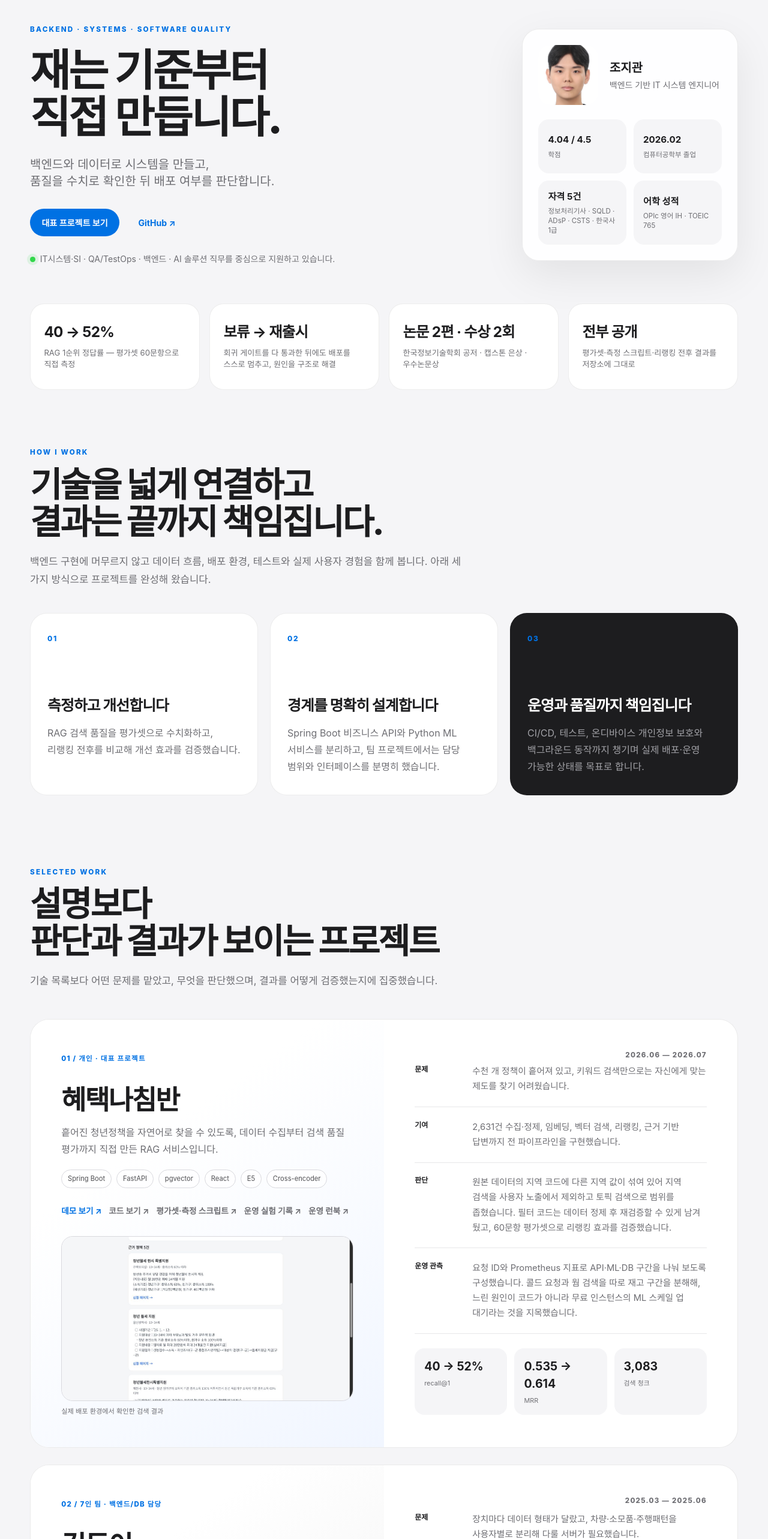
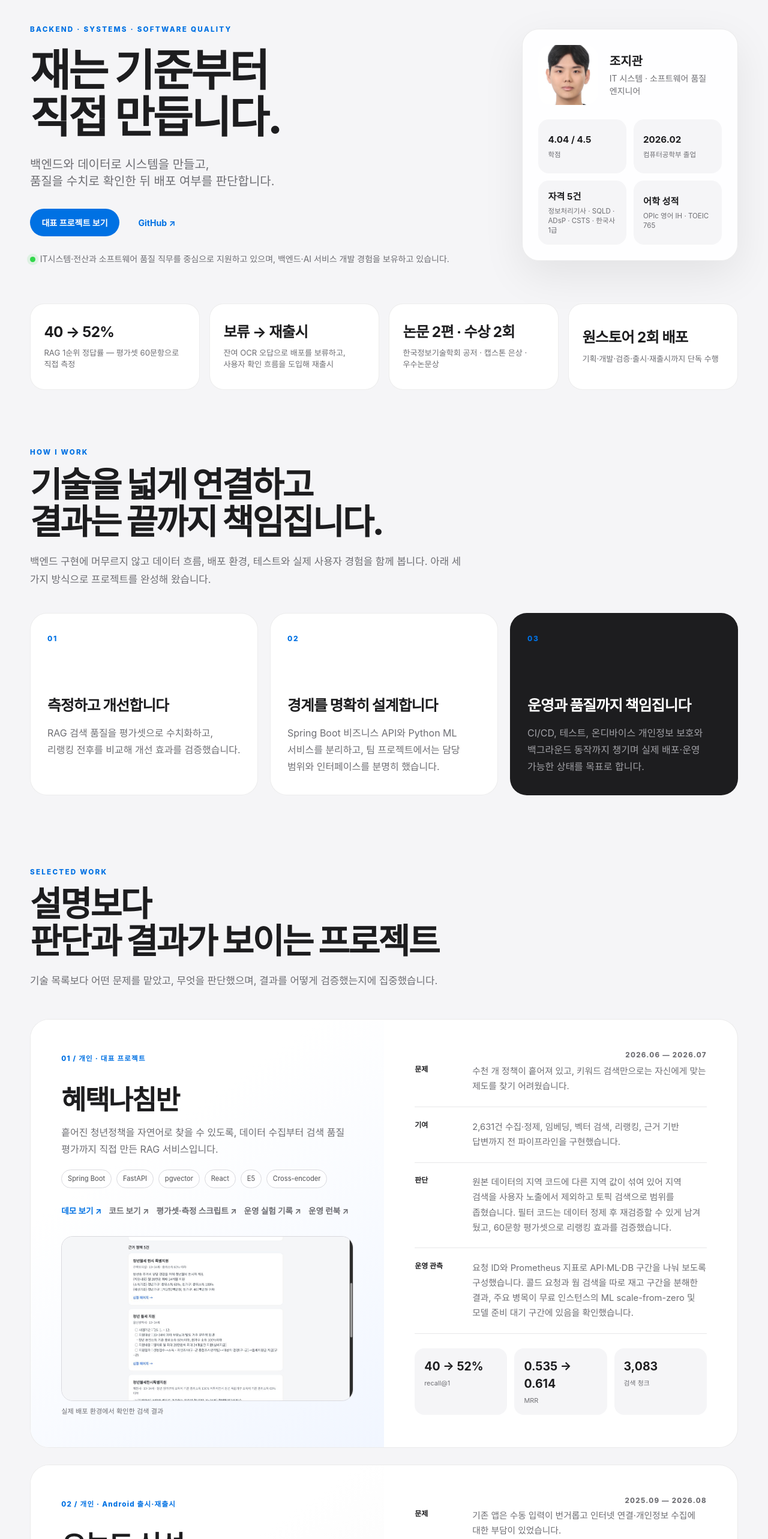
Before and after one commit to crushonyou2/my-portfolio, a React (Create React App) app: page / in a window 1280 px wide. Shown: the part 120-2686 px from the top of the page at 60% size. Built offline with nearby package versions, Linux system fonts and the light colour scheme; the HTML template or start-up script is replaced by a standard one; a web font is replaced by a local one.

Commit message:
content: align portfolio positioning and project priorities

```diff
--- a/src/portfolioData.js
+++ b/src/portfolioData.js
@@ -2,7 +2,7 @@ export const pick = (value, lang) => value && typeof value === "object" && !Arra
 
 export const portfolio = {
   name: { ko: "조지관", en: "Jigwan Joe" },
-  role: { ko: "백엔드 기반 IT 시스템 엔지니어", en: "Backend & IT Systems Engineer" },
+  role: { ko: "IT 시스템 · 소프트웨어 품질 엔지니어", en: "IT Systems & Software Quality Engineer" },
   ui: {
     about: { ko: "소개", en: "About" }, projects: { ko: "프로젝트", en: "Projects" }, credentials: { ko: "이력", en: "Credentials" }, contact: { ko: "연락", en: "Contact" },
     viewWork: { ko: "대표 프로젝트 보기", en: "View selected work" }, resume: { ko: "PDF로 저장", en: "Save as PDF" }, skipToContent: { ko: "본문으로 바로가기", en: "Skip to content" }, languageLabel: { ko: "영문으로 보기", en: "View in Korean" },
@@ -12,7 +12,7 @@ export const portfolio = {
     title: { ko: "재는 기준부터 직접 만듭니다.", en: "I build the yardstick first." },
     summaryLead: { ko: "백엔드와 데이터로 시스템을 만들고,", en: "I build backend and data systems," },
     summaryTail: { ko: "품질을 수치로 확인한 뒤 배포 여부를 판단합니다.", en: "then let measured quality decide what ships." },
-    target: { ko: "IT시스템·SI · QA/TestOps · 백엔드 · AI 솔루션 직무를 중심으로 지원하고 있습니다.", en: "Seeking IT systems and SI, QA/TestOps, backend, and AI solutions engineering roles." },
+    target: { ko: "IT시스템·전산과 소프트웨어 품질 직무를 중심으로 지원하고 있으며, 백엔드·AI 서비스 개발 경험을 보유하고 있습니다.", en: "I focus on IT systems and software quality roles, backed by hands-on backend and AI service development experience." },
     photoAlt: { ko: "조지관 프로필 사진", en: "Portrait of Jigwan Joe" },
     quickFacts: [
       { value: "4.04 / 4.5", label: { ko: "학점", en: "GPA" } }, { value: "2026.02", label: { ko: "컴퓨터공학부 졸업", en: "Computer Engineering" } },
@@ -21,9 +21,9 @@ export const portfolio = {
   },
   proof: { title: { ko: "핵심 성과", en: "Key outcomes" }, items: [
     { value: "40 → 52%", label: { ko: "RAG 1순위 정답률 — 평가셋 60문항으로 직접 측정", en: "RAG top-1 accuracy, measured on a 60-question set I built" } },
-    { value: { ko: "보류 → 재출시", en: "Held, then re-shipped" }, label: { ko: "회귀 게이트를 다 통과한 뒤에도 배포를 스스로 멈추고, 원인을 구조로 해결", en: "I halted my own release after every gate passed, then fixed the cause by design" } },
+    { value: { ko: "보류 → 재출시", en: "Held, then re-shipped" }, label: { ko: "잔여 OCR 오답으로 배포를 보류하고, 사용자 확인 흐름을 도입해 재출시", en: "Held a release over residual OCR errors, then re-shipped with a user-confirmation flow" } },
     { value: { ko: "논문 2편 · 수상 2회", en: "2 papers · 2 awards" }, label: { ko: "한국정보기술학회 공저 · 캡스톤 은상 · 우수논문상", en: "KIIT co-authorship · Capstone Silver · Best Paper" } },
-    { value: { ko: "전부 공개", en: "Fully published" }, label: { ko: "평가셋·측정 스크립트·리랭킹 전후 결과를 저장소에 그대로", en: "Evaluation set, scripts, and before/after results in the repo" } },
+    { value: { ko: "원스토어 2회 배포", en: "2 ONE store releases" }, label: { ko: "기획·개발·검증·출시·재출시까지 단독 수행", en: "Owned planning, development, validation, launch, and re-release end to end" } },
   ] },
   about: {
     eyebrow: { ko: "HOW I WORK", en: "HOW I WORK" }, title: { ko: "기술을 넓게 연결하고\n결과는 끝까지 책임집니다.", en: "Connect the stack\nown the outcome." },
@@ -46,11 +46,30 @@ export const portfolio = {
           { label: { ko: "문제", en: "Problem" }, copy: { ko: "수천 개 정책이 흩어져 있고, 키워드 검색만으로는 자신에게 맞는 제도를 찾기 어려웠습니다.", en: "Thousands of policies were fragmented, and keyword search made relevant programs hard to discover." } },
           { label: { ko: "기여", en: "Ownership" }, copy: { ko: "2,631건 수집·정제, 임베딩, 벡터 검색, 리랭킹, 근거 기반 답변까지 전 파이프라인을 구현했습니다.", en: "I owned 2,631-record ingestion and cleaning, embeddings, vector search, reranking, and grounded generation." } },
           { label: { ko: "판단", en: "Decision" }, copy: { ko: "원본 데이터의 지역 코드에 다른 지역 값이 섞여 있어 지역 검색을 사용자 노출에서 제외하고 토픽 검색으로 범위를 좁혔습니다. 필터 코드는 데이터 정제 후 재검증할 수 있게 남겨 뒀고, 60문항 평가셋으로 리랭킹 효과를 검증했습니다.", en: "Region codes in the source data were mixed with values from other regions, so I took region search out of the user-facing path and narrowed the scope to topic search. The filter code stays in place for re-verification once the data is cleaned. Reranking was validated with a 60-question evaluation set." } },
-          { label: { ko: "운영 관측", en: "Observability" }, copy: { ko: "요청 ID와 Prometheus 지표로 API·ML·DB 구간을 나눠 보도록 구성했습니다. 콜드 요청과 웜 검색을 따로 재고 구간을 분해해, 느린 원인이 코드가 아니라 무료 인스턴스의 ML 스케일 업 대기라는 것을 지목했습니다.", en: "Request IDs and Prometheus metrics separate the API, ML, and database stages. Measuring cold and warm requests independently and decomposing the stages showed the latency came from ML scale-up on a free instance, not from the code." } },
+          { label: { ko: "운영 관측", en: "Observability" }, copy: { ko: "요청 ID와 Prometheus 지표로 API·ML·DB 구간을 나눠 보도록 구성했습니다. 콜드 요청과 웜 검색을 따로 재고 구간을 분해한 결과, 주요 병목이 무료 인스턴스의 ML scale-from-zero 및 모델 준비 대기 구간에 있음을 확인했습니다.", en: "Request IDs and Prometheus metrics separate the API, ML, and database stages. Measuring cold and warm requests separately showed that the main bottleneck in this deployment was the free instance's ML scale-from-zero and model-readiness wait." } },
         ],
         results: [{ value: "40 → 52%", label: { ko: "recall@1", en: "recall@1" } }, { value: "0.535 → 0.614", label: { ko: "MRR", en: "MRR" } }, { value: "3,083", label: { ko: "검색 청크", en: "search chunks" } }],
         links: [{ href: "https://crushonyou2.github.io/benefit-compass", label: { ko: "데모 보기", en: "View demo" } }, { href: "https://github.com/crushonyou2/benefit-compass", label: { ko: "코드 보기", en: "View code" } }, { href: "https://github.com/crushonyou2/benefit-compass/tree/main/eval", label: { ko: "평가셋·측정 스크립트", en: "Evaluation set & scripts" } }, { href: "https://github.com/crushonyou2/benefit-compass/blob/main/docs/operations/PRODUCTION_LAB_2_2026-07-21.md", label: { ko: "운영 실험 기록", en: "Production lab record" } }, { href: "https://github.com/crushonyou2/benefit-compass/blob/main/docs/operations/RUNBOOK.md", label: { ko: "운영 런북", en: "Runbook" } }],
         media: { type: "image", src: "/benefit-compass-demo.png", alt: { ko: "혜택나침반의 월세 지원 검색 결과", en: "BenefitCompass search results for rental support" }, caption: { ko: "실제 배포 환경에서 확인한 검색 결과", en: "Search result captured from the live deployment" } },
+      },
+      {
+        title: "오늘도 신선", type: { ko: "개인 · Android 출시·재출시", en: "Solo · Android launch and re-release" }, period: "2025.09 — 2026.08",
+        lead: { ko: "식품 유통기한 입력의 번거로움을 OCR로 줄이고, 이미지를 서버로 보내지 않는 Android 앱을 기획부터 출시·재출시까지 완주했습니다.", en: "I took an Android app from concept through launch and re-release, using OCR to simplify expiry-date entry while never sending images to a server." },
+        tech: ["Kotlin", "Jetpack Compose", "Room", "WorkManager", "ML Kit OCR", "MVVM"],
+        details: [
+          { label: { ko: "문제", en: "Problem" }, copy: { ko: "기존 앱은 수동 입력이 번거롭고 인터넷 연결·개인정보 수집에 대한 부담이 있었습니다.", en: "Existing apps relied on tedious manual input and raised concerns around connectivity and personal data." } },
+          { label: { ko: "기여", en: "Ownership" }, copy: { ko: "OCR 전처리, Room 기반 로컬 저장, WorkManager 알림, 소비 통계, 위젯과 백업·복원을 단독 구현했습니다.", en: "I built OCR preprocessing, Room storage, WorkManager notifications, statistics, widgets, and backup/restore." } },
+          { label: { ko: "판단", en: "Decision" }, copy: { ko: "촬영한 이미지를 서버로 보내지 않고 기기에서 인식하도록 설계했고, 릴리스 APK에 인터넷 권한이나 사설 QA 데이터가 섞이면 빌드를 실패시키는 검증 단계를 CI에 넣어 그 설계가 배포 산출물에서 유지되는지 자동으로 확인했습니다.", en: "Images are recognized on-device and never sent to a server. A CI gate fails the build if the release APK carries internet permission or private QA data, so the design holds in the shipped artifact." } },
+          { label: { ko: "품질 검증", en: "Quality gate" }, copy: { ko: "독립 한국 라벨 55장으로 동일 표본 회귀 환경을 만들어 D-30 시나리오 기준 정확 일치율을 67.27%에서 72.73%로 올리고, 단위 테스트 29건·계측 테스트 15건을 배포 조건으로 걸었습니다. 게이트를 모두 통과하고도 오답 15장이 남아 후속 버전 배포를 보류했습니다.", en: "I built a fixed-sample regression set of 55 independent Korean labels, raised exact-match from 67.27% to 72.73% under the D-30 scenario, and gated releases on 29 unit and 15 instrumented tests. Every gate passed, yet 15 labels were still wrong, so I held the next release." } },
+          { label: { ko: "그 다음", en: "What followed" }, copy: { ko: "정확도를 더 올리는 대신 인식한 날짜를 사용자가 확인해야 저장되도록 구조를 바꿔 잘못 읽힌 값이 저장되는 경로를 없애고, v1.0.2로 다시 출시했습니다. 공개 배포 이력은 2건입니다.", en: "Instead of chasing accuracy, I made recognised dates require user confirmation before saving, removing the path where a misread date could be stored, and shipped v1.0.2. The app has two public releases." } },
+        ],
+        results: [{ value: "67.27% → 72.73%", label: { ko: "한국 라벨 55장 D-30 정확 일치율", en: "exact match, 55 Korean labels (D-30)" } }, { value: "29 + 15", label: { ko: "단위·계측 테스트 통과", en: "unit and instrumented tests" } }, { value: { ko: "배포 2건", en: "2 releases" }, label: { ko: "사용자 확인 흐름 도입 후 재출시", en: "re-shipped after adding user confirmation" } }],
+        links: [{ href: "https://m.onestore.co.kr/v2/ko-kr/app/0001003331", label: { ko: "스토어에서 보기", en: "View in store" } }, { href: "https://github.com/crushonyou2/Fridge-D-Day", label: { ko: "코드 보기", en: "View code" } }, { href: "https://github.com/crushonyou2/Fridge-D-Day/blob/main/QA_RELEASE_RECORD.md", label: { ko: "QA·릴리스 기록", en: "QA & release record" } }, { href: "https://github.com/crushonyou2/Fridge-D-Day/blob/main/docs/qa/OCR_BENCHMARK.md", label: { ko: "OCR 벤치마크", en: "OCR benchmark" } }, { href: "https://github.com/crushonyou2/Fridge-D-Day/blob/main/.github/workflows/android-ci.yml", label: { ko: "CI 설정", en: "CI workflow" } }],
+        media: { type: "gallery", label: { ko: "오늘도 신선 실제 앱 화면", en: "Fresh Today app screens" }, images: [
+          { src: "/today-fresh-1.png", alt: { ko: "오늘도 신선 유통기한 목록 화면", en: "Expiration list screen" } },
+          { src: "/today-fresh-2.png", alt: { ko: "오늘도 신선 OCR 촬영 화면", en: "OCR capture screen" } },
+          { src: "/today-fresh-3.png", alt: { ko: "오늘도 신선 소비 통계 화면", en: "Consumption statistics screen" } },
+        ] },
       },
       {
         title: "길동이 · AI 차량 어시스턴트", titleLines: [{ ko: "길동이", en: "GildongE" }, { ko: "AI 차량 어시스턴트", en: "AI Vehicle Assistant" }], type: { ko: "7인 팀 · 백엔드/DB 담당", en: "Team of 7 · Backend/DB owner" }, period: "2025.03 — 2025.06",
@@ -64,25 +83,6 @@ export const portfolio = {
         results: [{ value: "은상", label: { ko: "캡스톤디자인 경진대회", en: "Capstone Design award" } }, { value: "1편", label: { ko: "학회 논문", en: "Conference paper" } }, { value: "5개", label: { ko: "백엔드 도메인", en: "backend domains" } }],
         links: [{ href: "https://github.com/crushonyou2/gildongE", label: { ko: "백엔드 코드 보기", en: "View backend code" } }],
         media: { type: "poster", src: "/gildongE_poster.jpg", alt: { ko: "길동이 프로젝트 포스터", en: "GildongE project poster" } },
-      },
-      {
-        title: "오늘도 신선", type: { ko: "개인 · Android 출시·재출시", en: "Solo · Android launch and re-release" }, period: "2025.09 — 2026.08",
-        lead: { ko: "식품 유통기한 입력의 번거로움을 OCR로 줄이고, 이미지를 서버로 보내지 않는 Android 앱을 기획부터 출시·재출시까지 완주했습니다.", en: "I took an Android app from concept through launch and re-release, using OCR to simplify expiry-date entry while never sending images to a server." },
-        tech: ["Kotlin", "Jetpack Compose", "Room", "WorkManager", "ML Kit OCR", "MVVM"],
-        details: [
-          { label: { ko: "문제", en: "Problem" }, copy: { ko: "기존 앱은 수동 입력이 번거롭고 인터넷 연결·개인정보 수집에 대한 부담이 있었습니다.", en: "Existing apps relied on tedious manual input and raised concerns around connectivity and personal data." } },
-          { label: { ko: "기여", en: "Ownership" }, copy: { ko: "OCR 전처리, Room 기반 로컬 저장, WorkManager 알림, 소비 통계, 위젯과 백업·복원을 단독 구현했습니다.", en: "I built OCR preprocessing, Room storage, WorkManager notifications, statistics, widgets, and backup/restore." } },
-          { label: { ko: "판단", en: "Decision" }, copy: { ko: "촬영한 이미지를 서버로 보내지 않고 기기에서 인식하도록 설계했고, 릴리스 APK에 인터넷 권한이나 사설 QA 데이터가 섞이면 빌드를 실패시키는 검증 단계를 CI에 넣어 그 설계가 배포 산출물에서 유지되는지 자동으로 확인했습니다.", en: "Images are recognized on-device and never sent to a server. A CI gate fails the build if the release APK carries internet permission or private QA data, so the design holds in the shipped artifact." } },
-          { label: { ko: "품질 검증", en: "Quality gate" }, copy: { ko: "독립 한국 라벨 55장으로 동일 표본 회귀 환경을 만들어 D-30 시나리오 기준 정확 일치율을 67.27%에서 72.73%로 올리고, 단위 테스트 29건·계측 테스트 15건을 배포 조건으로 걸었습니다. 게이트를 모두 통과하고도 오답 15장이 남아 후속 버전 배포를 보류했습니다.", en: "I built a fixed-sample regression set of 55 independent Korean labels, raised exact-match from 67.27% to 72.73% under the D-30 scenario, and gated releases on 29 unit and 15 instrumented tests. Every gate passed, yet 15 labels were still wrong, so I held the next release." } },
-          { label: { ko: "그 다음", en: "What followed" }, copy: { ko: "정확도를 더 올리는 대신 인식한 날짜를 사용자가 확인해야 저장되도록 구조를 바꿔 잘못 읽힌 값이 저장되는 경로를 없애고, v1.0.2로 다시 출시했습니다. 공개 배포 이력은 2건입니다.", en: "Instead of chasing accuracy, I made recognised dates require user confirmation before saving, removing the path where a misread date could be stored, and shipped v1.0.2. The app has two public releases." } },
-        ],
-        results: [{ value: "67.27% → 72.73%", label: { ko: "한국 라벨 55장 D-30 정확 일치율", en: "exact match, 55 Korean labels (D-30)" } }, { value: "29 + 15", label: { ko: "단위·계측 테스트 통과", en: "unit and instrumented tests" } }, { value: { ko: "배포 2건", en: "2 releases" }, label: { ko: "보류 후 원인 해결해 재출시", en: "held, fixed the cause, shipped again" } }],
-        links: [{ href: "https://m.onestore.co.kr/v2/ko-kr/app/0001003331", label: { ko: "스토어에서 보기", en: "View in store" } }, { href: "https://github.com/crushonyou2/Fridge-D-Day", label: { ko: "코드 보기", en: "View code" } }, { href: "https://github.com/crushonyou2/Fridge-D-Day/blob/main/QA_RELEASE_RECORD.md", label: { ko: "QA·릴리스 기록", en: "QA & release record" } }, { href: "https://github.com/crushonyou2/Fridge-D-Day/blob/main/docs/qa/OCR_BENCHMARK.md", label: { ko: "OCR 벤치마크", en: "OCR benchmark" } }, { href: "https://github.com/crushonyou2/Fridge-D-Day/blob/main/.github/workflows/android-ci.yml", label: { ko: "CI 설정", en: "CI workflow" } }],
-        media: { type: "gallery", label: { ko: "오늘도 신선 실제 앱 화면", en: "Fresh Today app screens" }, images: [
-          { src: "/today-fresh-1.png", alt: { ko: "오늘도 신선 유통기한 목록 화면", en: "Expiration list screen" } },
-          { src: "/today-fresh-2.png", alt: { ko: "오늘도 신선 OCR 촬영 화면", en: "OCR capture screen" } },
-          { src: "/today-fresh-3.png", alt: { ko: "오늘도 신선 소비 통계 화면", en: "Consumption statistics screen" } },
-        ] },
       },
     ],
     posterOpen: { ko: "프로젝트 포스터 보기", en: "View project poster" },
@@ -108,6 +108,6 @@ export const portfolio = {
     { title: { ko: "데이터·AI", en: "Data & AI" }, items: ["PostgreSQL · pgvector", "MongoDB", "MySQL", "RAG", { ko: "임베딩·리랭킹", en: "Embedding & reranking" }] },
     { title: { ko: "품질·배포", en: "Quality & Delivery" }, items: [{ ko: "회귀 테스트 환경", en: "Regression harness" }, { ko: "CI 품질 게이트", en: "CI quality gates" }, "JUnit", "GitHub Actions", "Docker", "Google Cloud Run", "Prometheus"] },
   ],
-  contact: { eyebrow: { ko: "LET'S TALK", en: "LET'S TALK" }, title: { ko: "안정적인 서비스를 함께 만듭니다.", en: "Let's build reliable services together." }, copy: { ko: "IT시스템·SI, QA/TestOps, 백엔드, AI 솔루션 포지션에 관심이 있습니다. 프로젝트나 포지션에 대해 편하게 연락해 주세요.", en: "I'm interested in IT systems and SI, QA/TestOps, backend, and AI solutions roles. Feel free to reach out about a project or position." }, email: "jigwan.joe@gmail.com", github: "https://github.com/crushonyou2" },
+  contact: { eyebrow: { ko: "LET'S TALK", en: "LET'S TALK" }, title: { ko: "안정적인 서비스를 함께 만듭니다.", en: "Let's build reliable services together." }, copy: { ko: "IT시스템·전산과 소프트웨어 품질 직무를 중심으로 지원하고 있으며, 백엔드·AI 서비스 개발 경험을 보유하고 있습니다. 프로젝트나 포지션에 대해 편하게 연락해 주세요.", en: "I focus on IT systems and software quality roles, with hands-on backend and AI service development experience. Feel free to reach out about a project or position." }, email: "jigwan.joe@gmail.com", github: "https://github.com/crushonyou2" },
   footer: { ko: "측정하고 끝까지 개선하는 엔지니어", en: "An engineer who measures and improves end-to-end" },
 };
```
